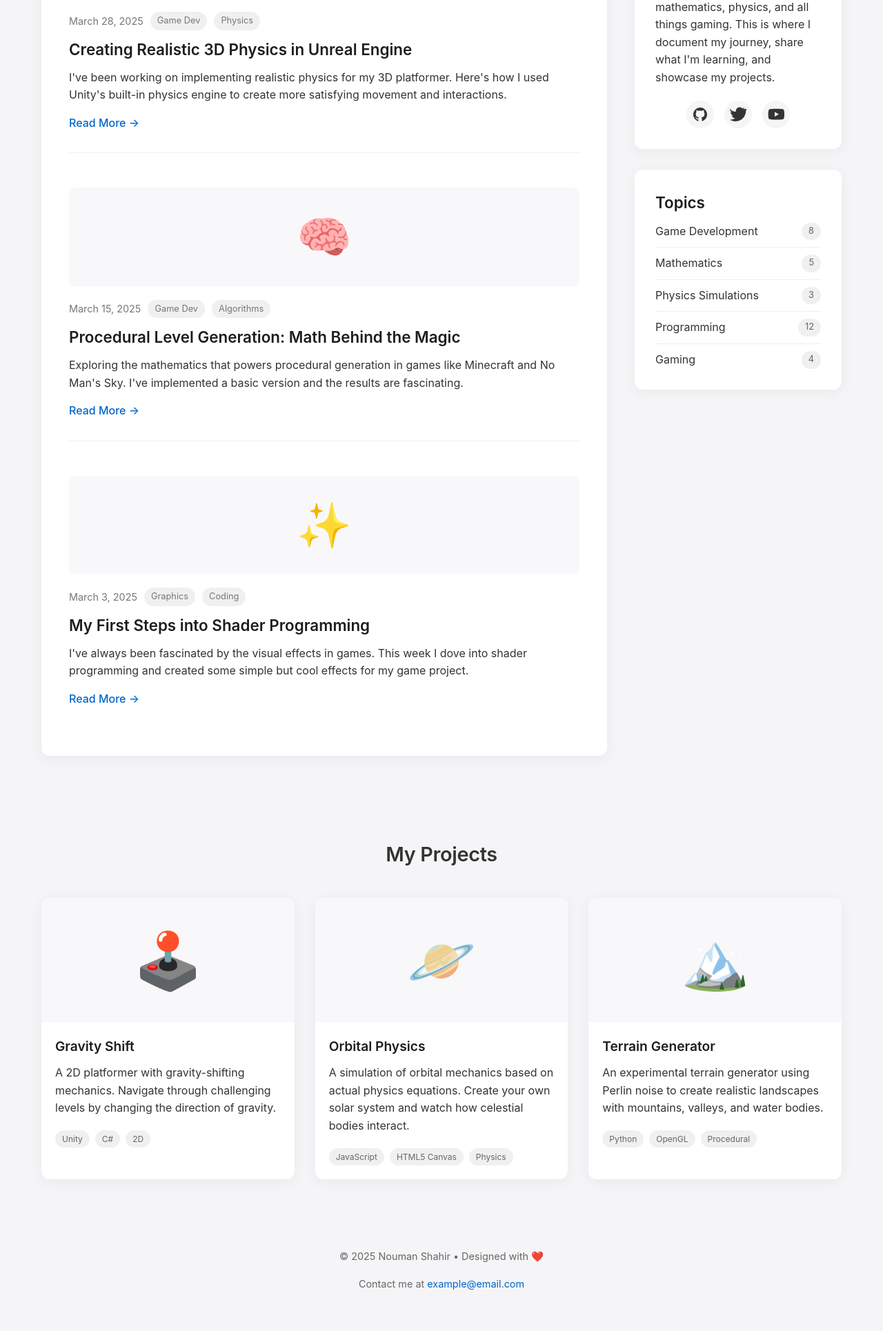
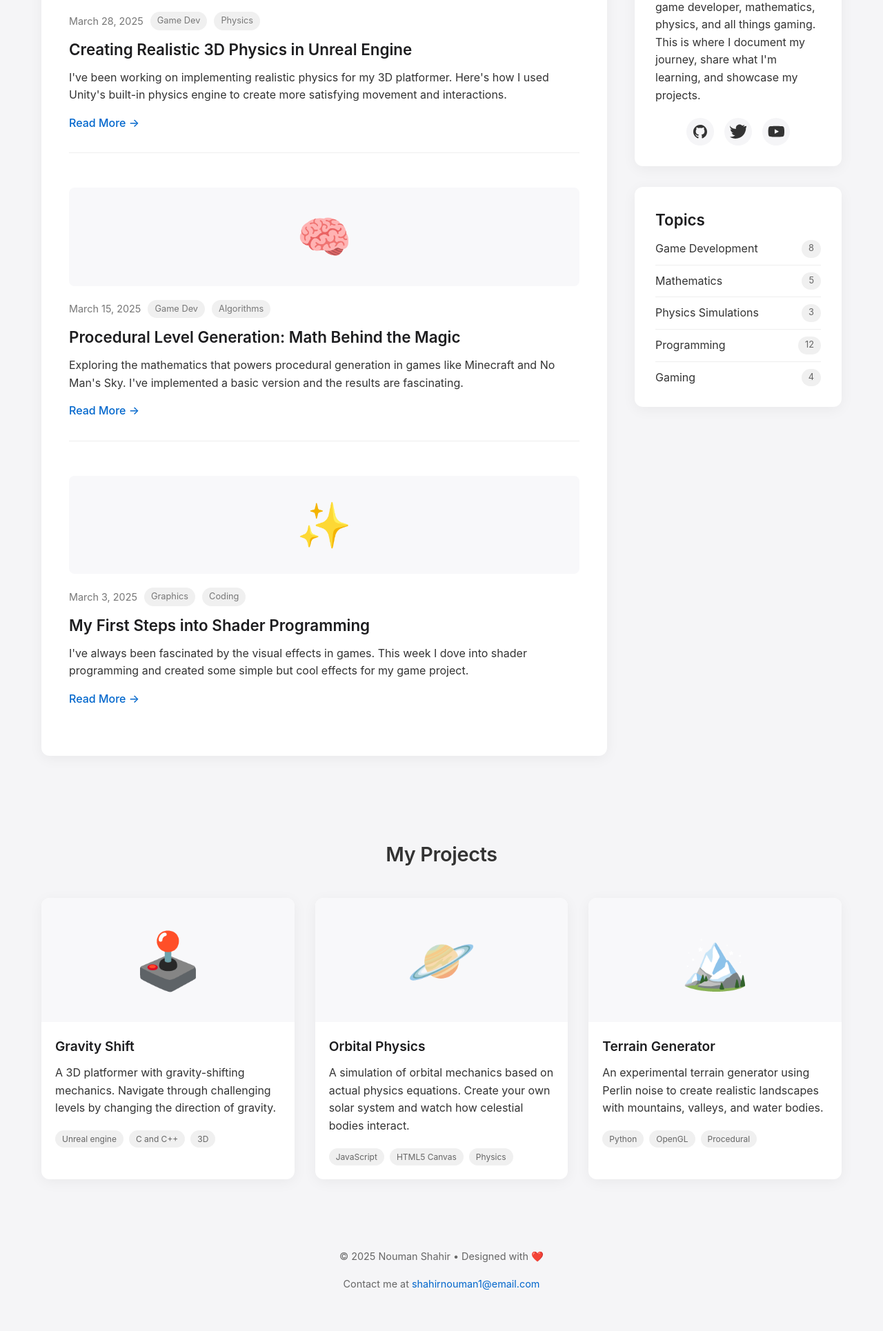
Before and after one commit to noumanx/noumanx.github.io, a plain HTML site: page index.html in a window 1280 px wide. Shown: the part 639-2569 px from the top of the page at 69% size. Drawn offline with Linux system fonts and the light colour scheme.

Commit message:
new update

```diff
--- a/index.html
+++ b/index.html
@@ -430,20 +430,20 @@
             <div id="about" class="about-me">
                 <div class="profile-emoji">👨‍💻</div>
                 <h3>Hey, I'm Nouman Shahir</h3>
-                <p>I'm a 15-year-old aspiring game developer with a passion for mathematics, physics, and all things gaming. This is where I document my journey, share what I'm learning, and showcase my projects.</p>
+                <p>I'm a 15-year-old aspiring programmer with a passion for game developer, mathematics, physics, and all things gaming. This is where I document my journey, share what I'm learning, and showcase my projects.</p>
                 <div class="social-links">
                     <a href="#" aria-label="GitHub">
-                        <svg width="24" height="24" viewBox="0 0 24 24" fill="none" xmlns="http://www.w3.org/2000/svg">
+                        <svg width="24" height="24" viewBox="0 0 24 24" fill="none" xmlns="https://github.com/noumanx">
                             <path d="M12 2C6.477 2 2 6.477 2 12C2 16.418 4.865 20.167 8.84 21.494C9.34 21.588 9.5 21.275 9.5 21C9.5 20.745 9.492 20.035 9.489 19.19C6.729 19.795 6.155 17.809 6.155 17.809C5.715 16.626 5.066 16.313 5.066 16.313C4.209 15.657 5.132 15.67 5.132 15.67C6.083 15.741 6.598 16.745 6.598 16.745C7.445 18.264 8.887 17.855 9.52 17.593C9.613 16.925 9.878 16.475 10.168 16.218C7.958 15.959 5.632 15.102 5.632 11.28C5.632 10.131 6.013 9.164 6.618 8.432C6.514 8.169 6.178 7.144 6.714 5.737C6.714 5.737 7.505 5.459 9.476 6.784C10.295 6.55 11.15 6.433 12 6.429C12.85 6.433 13.705 6.55 14.525 6.784C16.495 5.459 17.285 5.737 17.285 5.737C17.822 7.144 17.486 8.169 17.382 8.432C17.988 9.164 18.367 10.131 18.367 11.28C18.367 15.113 16.038 15.956 13.819 16.208C14.178 16.526 14.501 17.154 14.501 18.122C14.501 19.499 14.49 20.655 14.49 21C14.49 21.277 14.647 21.594 15.156 21.492C19.127 20.162 22 16.417 22 12C22 6.477 17.523 2 12 2Z" fill="#333333"/>
                         </svg>
                     </a>
                     <a href="#" aria-label="Twitter">
-                        <svg width="24" height="24" viewBox="0 0 24 24" fill="none" xmlns="http://www.w3.org/2000/svg">
+                        <svg width="24" height="24" viewBox="0 0 24 24" fill="none" xmlns="https://x.com/UnknownNouman">
                             <path d="M22 4.01C21.042 4.455 20.021 4.762 18.95 4.905C20.045 4.242 20.878 3.171 21.274 1.887C20.248 2.529 19.115 2.984 17.902 3.221C16.931 2.164 15.554 1.5 14.029 1.5C11.093 1.5 8.718 3.876 8.718 6.811C8.718 7.226 8.763 7.635 8.853 8.027C4.391 7.815 0.413 5.701 -2.28882e-05 2.848C-0.044 3.644 -0.006 4.449 0.212 5.219C0.662 6.835 1.867 8.113 3.44 8.784C2.58 8.758 1.737 8.546 0.981 8.164C0.981 10.802 2.735 13.023 5.132 13.5C4.336 13.726 3.502 13.76 2.688 13.598C3.319 15.731 5.295 17.28 7.622 17.32C5.789 18.742 3.48 19.568 1.09 19.568C0.728 19.568 0.366 19.548 0 19.509C2.356 20.993 5.156 21.892 8.176 21.892C17.948 21.892 23.317 13.767 23.317 6.671C23.317 6.44 23.313 6.213 23.302 5.986C24.332 5.228 25.214 4.282 25.893 3.209C24.958 3.623 23.963 3.9 22.924 4.01H22Z" fill="#333333"/>
                         </svg>
                     </a>
                     <a href="#" aria-label="YouTube">
-                        <svg width="24" height="24" viewBox="0 0 24 24" fill="none" xmlns="http://www.w3.org/2000/svg">
+                        <svg width="24" height="24" viewBox="0 0 24 24" fill="none" xmlns="https://www.youtube.com/@ShahirNouman">
                             <path d="M23.498 6.186C23.2393 5.31097 22.565 4.63507 21.694 4.373C19.9433 3.83333 12.3333 3.83333 12.3333 3.83333C12.3333 3.83333 4.72333 3.83333 2.97267 4.373C2.10165 4.63507 1.42737 5.31097 1.16867 6.186C0.631775 7.94333 0.631775 11.6667 0.631775 11.6667C0.631775 11.6667 0.631775 15.39 1.16867 17.1473C1.42737 18.0223 2.10165 18.6983 2.97267 18.9603C4.72333 19.5 12.3333 19.5 12.3333 19.5C12.3333 19.5 19.9433 19.5 21.694 18.9603C22.565 18.6983 23.2393 18.0223 23.498 17.1473C24.0349 15.39 24.0349 11.6667 24.0349 11.6667C24.0349 11.6667 24.0349 7.94333 23.498 6.186ZM9.96667 15.0217V8.31167L16.0623 11.6667L9.96667 15.0217Z" fill="#333333"/>
                         </svg>
                     </a>
@@ -475,11 +475,11 @@
                 </div>
                 <div class="project-info">
                     <h3 class="project-title">Gravity Shift</h3>
-                    <p>A 2D platformer with gravity-shifting mechanics. Navigate through challenging levels by changing the direction of gravity.</p>
+                    <p>A 3D platformer with gravity-shifting mechanics. Navigate through challenging levels by changing the direction of gravity.</p>
                     <div class="project-tags">
-                        <span class="project-tag">Unity</span>
-                        <span class="project-tag">C#</span>
-                        <span class="project-tag">2D</span>
+                        <span class="project-tag">Unreal engine</span>
+                        <span class="project-tag">C and C++ </span>
+                        <span class="project-tag">3D</span>
                     </div>
                 </div>
             </div>
@@ -520,7 +520,7 @@
 
     <footer id="contact">
         <p>© 2025 Nouman Shahir • Designed with ❤️</p>
-        <p>Contact me at <a href="mailto:example@email.com">example@email.com</a></p>
+        <p>Contact me at <a href="mailto:example@email.com">shahirnouman1@email.com</a></p>
     </footer>
 </body>
 </html>
```
